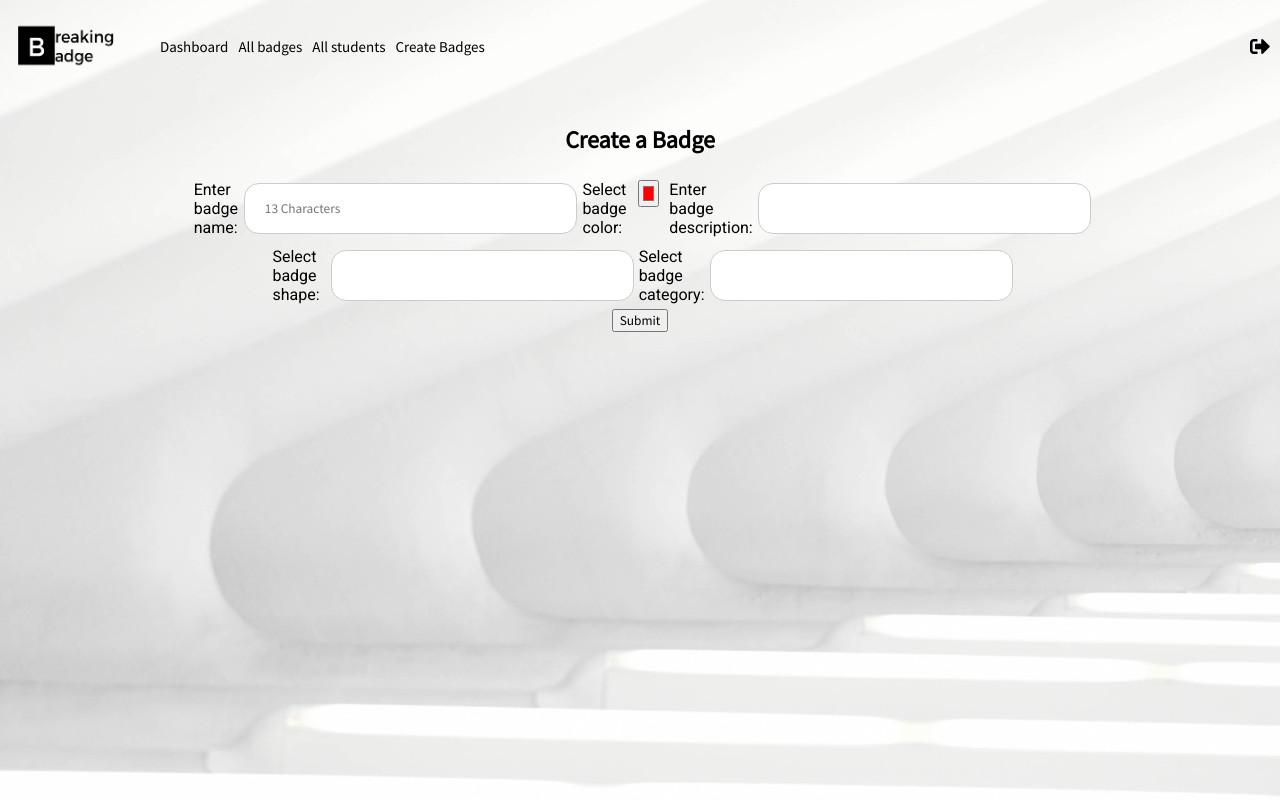
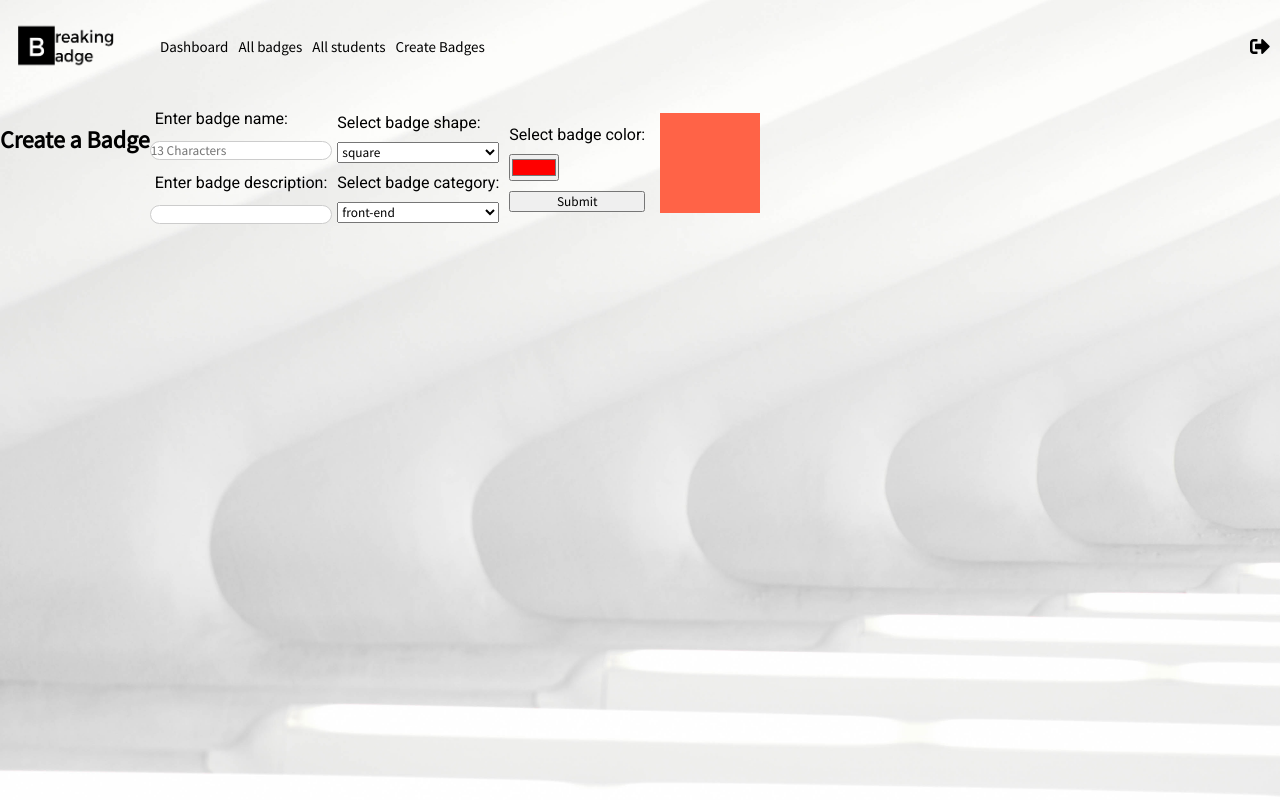
Before and after one commit to Daniel-Makram/Breaking_Badge, a PHP site: page /?p=CreateBadge&success in a window 1280 px wide. Run offline with PHP 8.4, Linux system fonts and the light colour scheme; a user stored in the database is signed in; some libraries are stand-ins or nearby versions.

Commit message:
Creation of my brand new branch

```diff
--- a/template/app.js
+++ b/template/app.js
@@ -1,9 +1,21 @@
-let shape_picker=document.querySelector('#shape');
-let cat_picker=document.querySelector('#category');
 
+let color= document.querySelector('#color');
+let shape= document.querySelector('#shape');
+let name= document.querySelector('#name');
 
+let current_shape=document.querySelector('#currentShape');
+let current_shape_name=document.querySelector('#currentShapeName');
 
-shape_picker.addEventListener('click',function(){
-   this.value=''; })
-cat_picker.addEventListener('click',function(){
-    this.value=''; })
+color.addEventListener('focusout',function(){
+   current_shape.style.background=this.value;
+   current_shape.style.borderColor=this.value;
+})
+shape.addEventListener('click',function(){
+   current_shape.classList='';
+   if(this.value){
+      current_shape.classList.add(this.value);
+   }
+})
+name.addEventListener('focusout',function(){
+   current_shape_name.innerHTML=this.value;
+})
--- a/template/assets/style.css
+++ b/template/assets/style.css
@@ -6,7 +6,7 @@
 body {
     margin: 0;
     min-height: 100vh;
-    display: grid;
+    /* display: grid; */
     grid-template-rows: auto 1fr auto;
     background-image: url('./background.png'); /* src image : https://www.pexels.com/photo/modern-art-painting-in-white-950241/*/
     background-repeat: no-repeat;
@@ -29,13 +29,14 @@ body {
 input[type=email],
 input[type=password],input[type=text] {
     width: 100%;
-    padding: 12px 20px;
     margin: 8px 0;
     display: inline-block;
     border: 1px solid #ccc;
     border-radius:15px;
     box-sizing: border-box;
 }
+input[type=email],
+input[type=password]{padding: 12px 20px;}
 #confirm_connexion {
     background-color: black;
     color: white;
@@ -120,7 +121,7 @@ nav ul li a:hover{
   border-radius: 18px 0px 0px 18px;
 
 }
-h1{
+h1,.userInfo{
   color:whitesmoke;
   text-align: center;
 }
@@ -255,22 +256,27 @@ transform: skew(-20deg);
 
 /* ---------</Badges>--------------- */
 
+
 /* --------- Affichage des badges ----------*/
 .badge__form--column{
   display: flex;
-flex-direction: column;
+  /* flex-direction: column; */
   /* width: 50vw; */
   align-items: center;
+}
+.badge__form--column h2{
+  align-self: flex-start;
 }
 .badge__form--column label{
   font-family: 'Roboto', sans-serif;
 }
 .badge__form--row{
   display: flex;
-flex-flow: row ,nowrap;
+  flex-flow: column nowrap;
 }
 .badge__form--row *{
   margin: 5px;
+  padding: 0px;
 }
 
 /*-------- Fin Affichage badges ---------*/
--- a/template/components/db.php
+++ b/template/components/db.php
@@ -3,7 +3,7 @@ function createCursor(){
     $DB_HOST = 'localhost';
     $DB_NAME = 'breaking_badge';
     $DB_USER = 'root';
-    $DB_PASSWORD = 'root';
+    $DB_PASSWORD = '';
       return new PDO("mysql:host=$DB_HOST;dbname=$DB_NAME;charset=utf8", $DB_USER, $DB_PASSWORD, [PDO::ATTR_ERRMODE => PDO::ERRMODE_EXCEPTION]);
   }
 ?>
--- a/template/components/functions.php
+++ b/template/components/functions.php
@@ -1,6 +1,5 @@
 <?php
   include_once('db.php');
-
 
   // Similar to "include_once" but for sessions
   // Calls "session_start()" unless it has already been called on the page
@@ -17,12 +16,12 @@
 
   function isAdmin(){
     session_start_once();
-    return isAuthenticated && $_SESSION['account_type'] == 'ADMIN';
+    return isAuthenticated() && $_SESSION['account_type'] == 'ADMIN';
   }
 
   function login($email, $password){
     session_start_once();
-    phpAlert('test');
+
     $cursor = createCursor();
     $query = $cursor->prepare("SELECT `id`,`password`,`account_type` FROM users WHERE email=?");
     $query->execute([$email]);
@@ -46,38 +45,35 @@
 
   //Display the badges by creating divs with db input
   function displayBadges($name,$shape,$desc,$color,$category){
-
     echo "<div class='".$shape."' style='background:".$color.";border-color:".$color."'><p>".$name."</p></div>";
   }
 
   //Retrieves badges from db and displays them via the displayBadges() function
-  function getBadges(){
+  function getBadges($user_to_check_badges){
+    session_start_once();
+    $cursor=createCursor();
+    if($user_to_check_badges=='all'){
+      $sql="SELECT `name`, `description`, `shape`, `color`, `category` FROM `badges` ";
+    }else{
+      $sql="SELECT `name`, `description`, `shape`, `color`, `category` FROM `badges` INNER JOIN users_has_badges ON badges.id = users_has_badges.idBadges INNER JOIN users ON users.id = users_has_badges.idUsers WHERE idUsers=".$user_to_check_badges;
+    }    $data = $cursor->query($sql)->fetchAll(PDO::FETCH_ASSOC);
+    // and somewhere later:
+    foreach ($data as $rows) {
+      displayBadges($rows['name'],$rows['shape'],$rows['description'],$rows['color'],$rows['category']);
+    }
+  }
 
-
-
-
+  function getUsers(){
     session_start_once();
     $cursor=createCursor();
 
-    $data = $cursor->query("SELECT `name`, `description`, `shape`, `color`, `category` FROM `badges` ")->fetchAll();
+    $data = $cursor->query("SELECT `firstname`, `lastname`,id,email,account_type FROM `users` ")->fetchAll(PDO::FETCH_ASSOC);
     // and somewhere later:
-    foreach ($data as $rows) {
-      // print_r($rows);
-      displayBadges($rows['name'],$rows['shape'],$rows['description'],$rows['color'],$rows['category']);
-      // echo $rows['name'].'  '.$rows['shape'].'  '. $rows['description'].'  '.$rows['color'].'  '.$rows['category']."<br />\n";
-//       foreach($rows as $row){
-//         echo $row . '  ';
-//       }
-//       echo "<br />\n";
+
+      return $data;
+      // echo($rows['firstname'].' '.$rows['lastname'].'</br>');
+
 }
-
-
-  }
-
-  function getUsers(){
-
-
-  }
   //pdo input new badges to DB
   function createBadge($badge_name,$badge_colour,$badge_desc,$badge_shape,$badge_cat){
     session_start_once();
@@ -113,4 +109,13 @@
   function phpAlert($msg){
     echo'<script type="text/javascript">alert("'.$msg.'")</script>';
   }
-?>
+
+  // function badgesAverage(){
+  //   session_start_once();
+  //   $cursor=createCursor();
+
+  //   $sql="SELECT `name`, `description`, `shape`, `color`, `category` FROM `badges` ";
+  //   $data = $cursor->query($sql)->fetchAll(PDO::FETCH_ASSOC);
+  //   // and somewhere later:
+  //  return $data
+  // }
--- a/template/index.php
+++ b/template/index.php
@@ -26,6 +26,7 @@ require_once("components/functions.php");
         phpAlert('Please Login first');
       }else if($_GET['error']=='invalidCredentials'){
         phpAlert('Wrong Credentials');
+        include_once('pages/login.php');
       }
     }else{
       include_once('pages/login.php');}
--- a/template/pages/createBadge.php
+++ b/template/pages/createBadge.php
@@ -1,42 +1,45 @@
 <form class="badge__form--column" action="components/createBadge.inc.php" method='post'>
+  <h2>Create a Badge </h2>
 
-  <h2>Create a Badge </h2>
   <div class='badge__form--row'>
     <label for="name">Enter badge name:</label>
-  <input type="text" name="name" maxlength="13" size="13" placeholder="13 Characters">
-
-
-  <label for="color">Select badge color:</label>
-  <input type="color" id="color" name="color" value="#ff0000">
+    <input type="text" name="name" id='name' maxlength="13" size="13" placeholder="13 Characters">
 
     <label for="description">Enter badge description:</label>
     <input type="text" name="description" >
   </div>
+
   <div class='badge__form--row'>
     <label for="shape">Select badge shape:</label>
-  <input type="text" id="shape" list="shapes" name="shape" >
+    <select  type="text" id="shape" list="shapes" name="shape">
+      <option value="square">square</option>
+      <option value="circle">circle</option>
+      <option value="parallelogram">parallelogram</option>
+      <option value="talkbubble">talkbubble</option>
+      <option value="rectangle">rectangle</option>
+    </select>
 
     <label for="category">Select badge category:</label>
-  <input type="text" id="category" list="categories" name="category" >
+    <select  type="text" id="category" list="categories" name="category">
+      <option value="front-end">front-end</option>
+      <option value="back-end">back-end</option>
+      <option value="html/css">html/css</option>
+      <option value="javacsript">javacsript</option>
+      <option value="php">php</option>
+      <option value="mysql">mysql</option>
+    </select>
   </div>
+
+  <div class='badge__form--row'>
+    <label for="color">Select badge color:</label>
+    <input type="color" id="color" name="color" value="#ff0000">
     <input type="submit">
+  </div>
 
-  <datalist id="shapes">
-    <option value="square">
-    <option value="circle">
-    <option value="parallelogram">
-    <option value="talkbubble">
-    <option value="rectangle">
-  </datalist>
-
-  <datalist id="categories">
-    <option value="front-end">
-    <option value="back-end">
-    <option value="html/css">
-    <option value="javacsript">
-    <option value="php">
-    <option value="mysql">
-  </datalist>
+  <section class='shapes'>
+    <div class='square' style='' id="currentShape"><p id='currentShapeName'></p></div>
+  </section>
 
 </form>
+
 <script src="app.js"></script>
--- a/template/pages/login.php
+++ b/template/pages/login.php
@@ -4,7 +4,7 @@
 <form action='components/loginControl.php' class="formulaire_connexion" method="POST">
         <p>
             <label for="email"><b>E-mail </b></label>
-            <input type="text" name="email" placeholder="Enter a valid e-mail adress..."  />
+            <input type="email" name="email" placeholder="Enter a valid e-mail adress..."  />
         </p>
         <p>
             <label for="pwd"><b>Password </b></label>
--- a/template/pages/students.php
+++ b/template/pages/students.php
@@ -1 +1,4 @@
-<?php echo 'hi students';
+<?php $rows= getUsers();
+foreach($rows as $row){
+    echo $row['firstname'].' '.$row['lastname'].'</br>';
+}
```
Also changed, not shown: template/adminDash.js (added, +7 -0 lines), template/components/badges.inc.php (added, +24 -0 lines), template/pages/adminDash.php (+1 -11 lines), template/pages/badges.php (+26 -5 lines), template/pages/dashboard.php (+12 -1 lines). Lines whose indentation alone changed are shown as unchanged.
